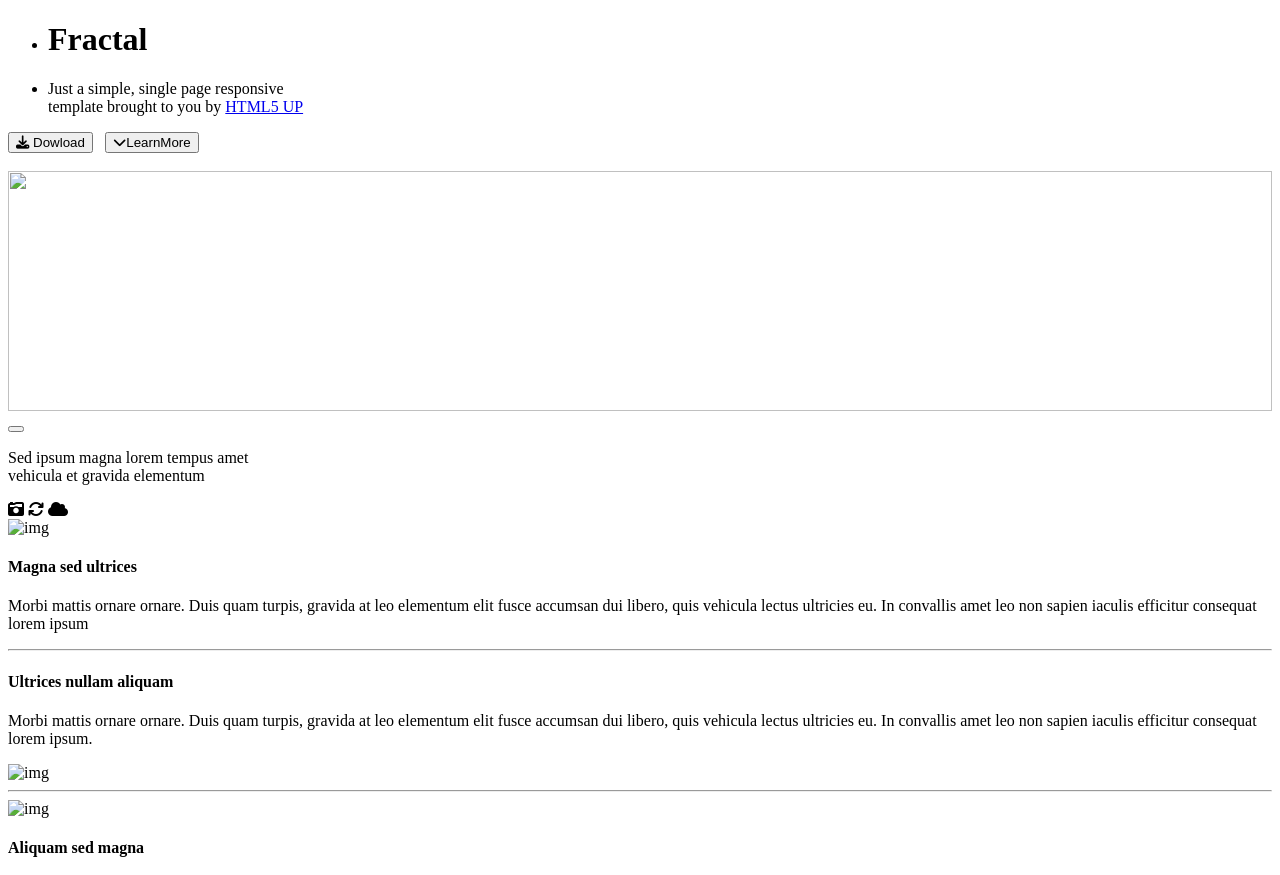
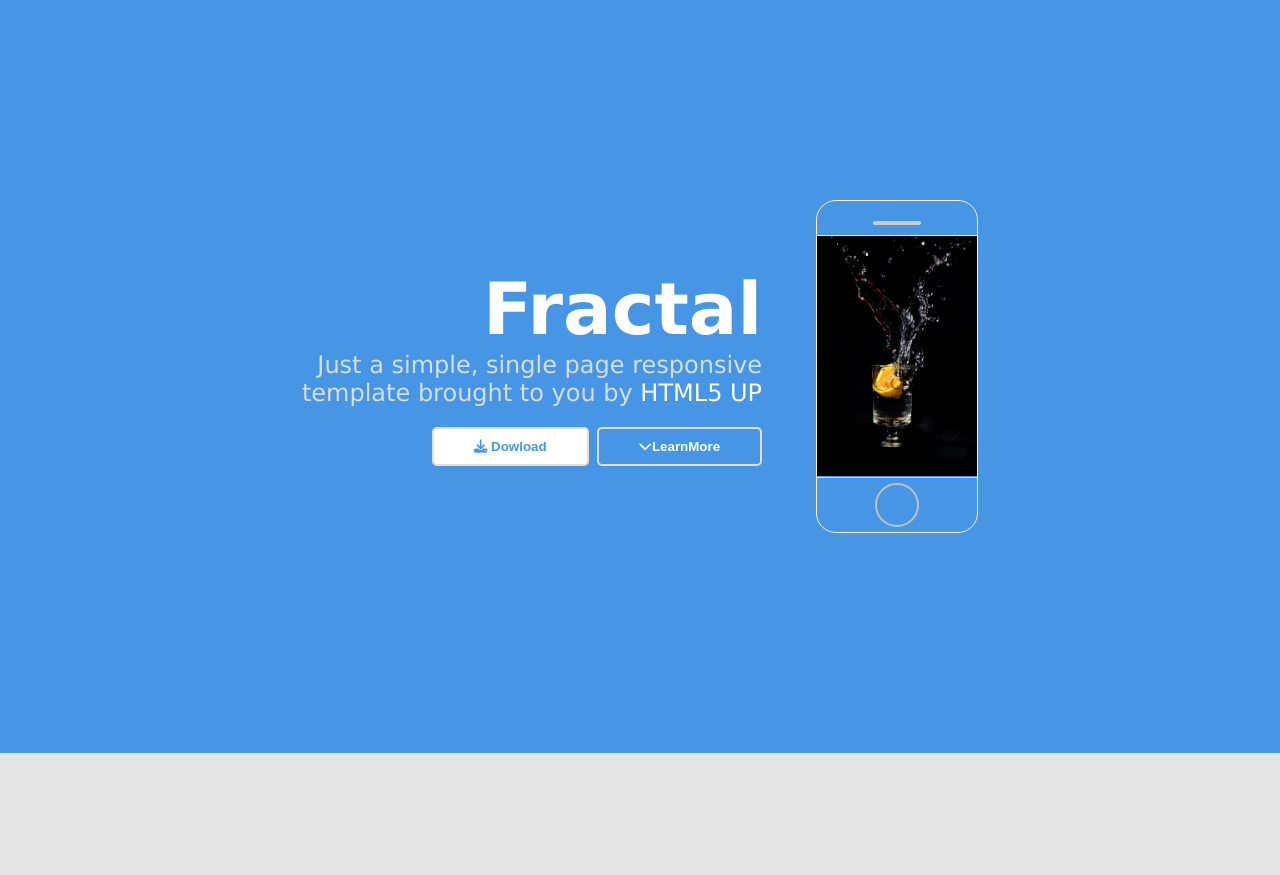
Before and after one commit to shashank-scube/clone_of_web, a plain HTML site: page index.html in a window 1280 px wide. Shown: the top 875 px of the page. Drawn offline with Linux system fonts and the light colour scheme; the site is published under a folder, as on GitHub Pages, so addresses that start at the root find nothing.

Commit message:
Update index.html

```diff
--- a/index.html
+++ b/index.html
@@ -5,7 +5,7 @@
   <meta http-equiv="X-UA-Compatible" content="IE=edge">
   <meta name="viewport" content="width=device-width, initial-scale=1.0">
   <title>Document</title>
-  <link rel="stylesheet" href="/index.css">
+  <link rel="stylesheet" href="index.css">
   <script src="https://kit.fontawesome.com/14592b074e.js" crossorigin="anonymous"></script>
 </head>
 <body>
@@ -26,7 +26,7 @@
     &nbsp;
     <div id="image">
       <div id="not"><div id="line"></div></div>
-      <div id="middle"><img src="/mobpic/pexels-riyas-paloli-588575.jpg" alt="" srcset="" height="240px"  width="100%"></div>
+      <div id="middle"><img src="mobpic/pexels-riyas-paloli-588575.jpg" alt="" srcset="" height="240px"  width="100%"></div>
       <div id="bott"><button id="butii"> </button></div>
     </div>
   </header>
@@ -45,7 +45,7 @@
     <div class="contain2">
         <div class="subcon1">
             <div id="imag1">
-              <img src="/readpic/pic1.jpg" alt="img">
+              <img src="readpic/pic1.jpg" alt="img">
             </div>
             <div class="disp1">
               <h4>Magna sed ultrices</h4>
@@ -59,13 +59,13 @@
             <p>Morbi mattis ornare ornare. Duis quam turpis, gravida at leo elementum elit fusce accumsan dui libero, quis vehicula lectus ultricies eu. In convallis amet leo non sapien iaculis efficitur consequat lorem ipsum.</p>
           </div>
           <div id="imag1">
-            <img src="/readpic/pic2.jpg" alt="img">
+            <img src="readpic/pic2.jpg" alt="img">
           </div>
       </div>
       <hr style="color: rgb(244, 244, 244);">
       <div class="subcon1">
         <div id="imag1">
-          <img src="/readpic/pic3.jpg" alt="img">
+          <img src="readpic/pic3.jpg" alt="img">
         </div>
         <div class="disp1">
           <h4>Aliquam sed magna</h4>
```
